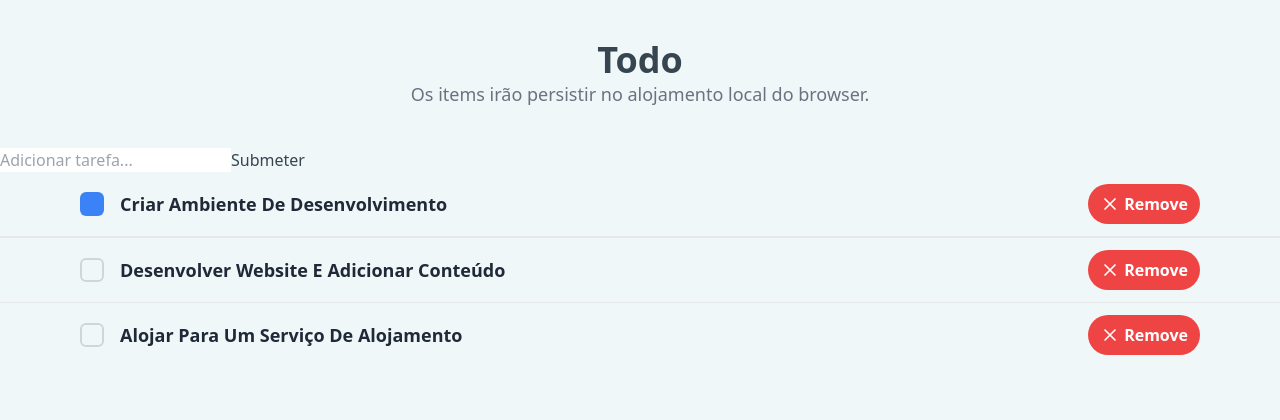
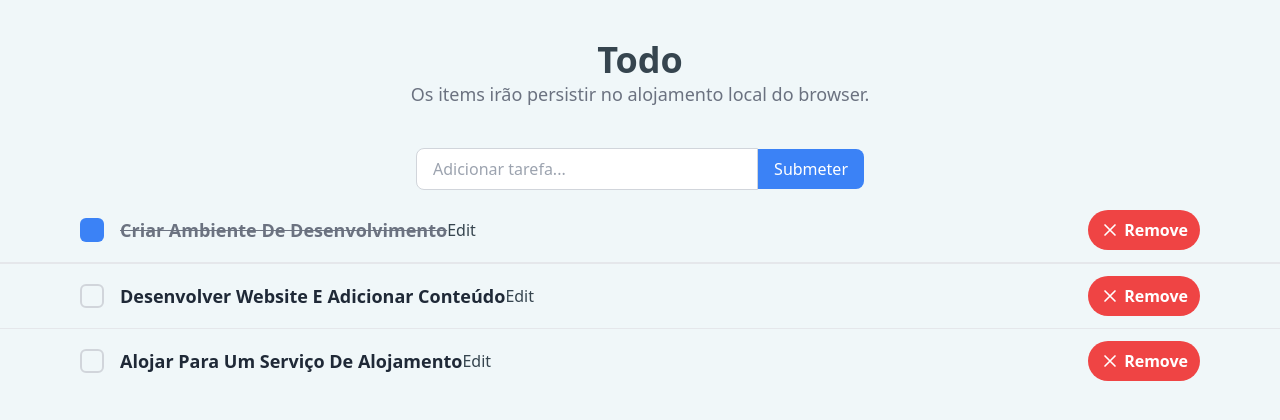
Before and after one commit to DarioCostaAlves/todo-darial, a React (Vite) app: page / in a window 1280 px wide. Shown: the top 420 px of the page. Built offline with nearby package versions, Linux system fonts and the light colour scheme.

Commit message:
Styling input. Adding editing functionality

```diff
--- a/src/components/InputTodo.jsx
+++ b/src/components/InputTodo.jsx
@@ -21,16 +21,27 @@ const InputTodo = ({ addTodoItem }) => {
 
   return (
     <>
-      <form onSubmit={handleSubmit}>
+      <form
+        onSubmit={handleSubmit}
+        className="flex items-center max-w-md mx-auto"
+      >
         <input
           type="text"
           placeholder="Adicionar tarefa..."
           value={title}
           onChange={handleChange}
+          className="px-4 py-2 rounded-l-lg border border-gray-300 focus:outline-none focus:border-blue-500 flex-grow"
         />
-        <button>Submeter</button>
+        <button
+          type="submit"
+          className="bg-blue-500 text-white px-4 py-2 rounded-r-lg hover:bg-blue-600 transition duration-300 ease-in-out"
+        >
+          Submeter
+        </button>
       </form>
-      <span>{message}</span>
+      <span className="text-gray-500 mt-2 block text-center mx-auto max-w-md">
+        {message}
+      </span>
     </>
   );
 };
--- a/src/components/TodoItem.jsx
+++ b/src/components/TodoItem.jsx
@@ -1,4 +1,17 @@
-const TodoItem = ({ itemProp, handleChange, delTodo }) => {
+import { useState } from "react";
+
+const TodoItem = ({ itemProp, handleChange, delTodo, setUpdate }) => {
+  const [editing, setEditing] = useState(false);
+
+  const handleEditing = () => {
+    setEditing(true);
+  };
+
+  const handleUpdatedDone = (event) => {
+    if (event.key === "Enter") {
+      setEditing(false);
+    }
+  };
   return (
     <li className="flex items-center px-20 py-3 border-b border-gray-200 hover:bg-gray-50 transition duration-300 ease-in-out">
       <input
@@ -8,10 +21,15 @@ const TodoItem = ({ itemProp, handleChange, delTodo }) => {
         className="h-6 w-6 rounded-md border-2 border-gray-300 checked:bg-blue-500 checked:border-transparent focus:ring-2 focus:ring-offset-2 focus:ring-blue-500 focus:outline-none appearance-none"
       />
 
-      <p className="ml-4 text-lg font-semibold text-gray-800 capitalize">
+      <p
+        className={`ml-4 text-lg font-semibold ${
+          itemProp.completed ? "line-through text-gray-500" : "text-gray-800"
+        } capitalize`}
+      >
         {itemProp.title}
       </p>
 
+      <button onClick={handleEditing}>Edit</button>
       <button
         onClick={() => delTodo(itemProp.id)}
         className="ml-auto bg-red-500 hover:bg-red-600 text-white font-semibold py-2 px-3 rounded-full inline-flex items-center"
@@ -32,6 +50,15 @@ const TodoItem = ({ itemProp, handleChange, delTodo }) => {
         </svg>
         Remove
       </button>
+      <input
+        type="text"
+        value={itemProp.title}
+        className={`${
+          editing ? "block" : "hidden"
+        } ml-4 px-4 py-2 rounded-l-lg border border-gray-300 focus:outline-none focus:border-blue-500 flex-grow`}
+        onChange={(e) => setUpdate(e.target.value, itemProp.id)}
+        onKeyDown={handleUpdatedDone}
+      />
     </li>
   );
 };
--- a/src/components/TodosList.jsx
+++ b/src/components/TodosList.jsx
@@ -1,6 +1,6 @@
 import TodoItem from "@/components/TodoItem";
 
-const TodosList = ({ todosProps, handleChange, delTodo }) => {
+const TodosList = ({ todosProps, handleChange, delTodo, setUpdate }) => {
   return (
     <ul className="divide-y divide-gray-200">
       {todosProps.map((todo) => (
@@ -9,6 +9,7 @@ const TodosList = ({ todosProps, handleChange, delTodo }) => {
           itemProp={todo}
           handleChange={handleChange}
           delTodo={delTodo}
+          setUpdate={setUpdate}
         />
       ))}
     </ul>
--- a/src/components/TodosLogic.jsx
+++ b/src/components/TodosLogic.jsx
@@ -54,6 +54,17 @@ const TodosLogic = () => {
     setTodos([...todos, newTodo]);
   };
 
+  const setUpdate = (updatedTitle, id) => {
+    setTodos(
+      todos.map((todo) => {
+        if (todo.id === id) {
+          todo.title = updatedTitle;
+        }
+        return todo;
+      })
+    );
+  };
+
   return (
     <div>
       <InputTodo addTodoItem={addTodoItem} />
@@ -61,6 +72,7 @@ const TodosLogic = () => {
         todosProps={todos}
         handleChange={handleChange}
         delTodo={delTodo}
+        setUpdate={setUpdate}
       />
     </div>
   );
--- a/src/main.jsx
+++ b/src/main.jsx
@@ -1,7 +1,7 @@
 import React from "react";
 import ReactDOM from "react-dom/client";
 import TodoApp from "@/components/TodoApp";
-import "@/assets/index.css";
+import "@/styles/index.css";
 
 const domContainer = document.getElementById("root");
 const root = ReactDOM.createRoot(domContainer);
```
Also changed, not shown: src/styles/index.css (renamed from src/assets/index.css).
